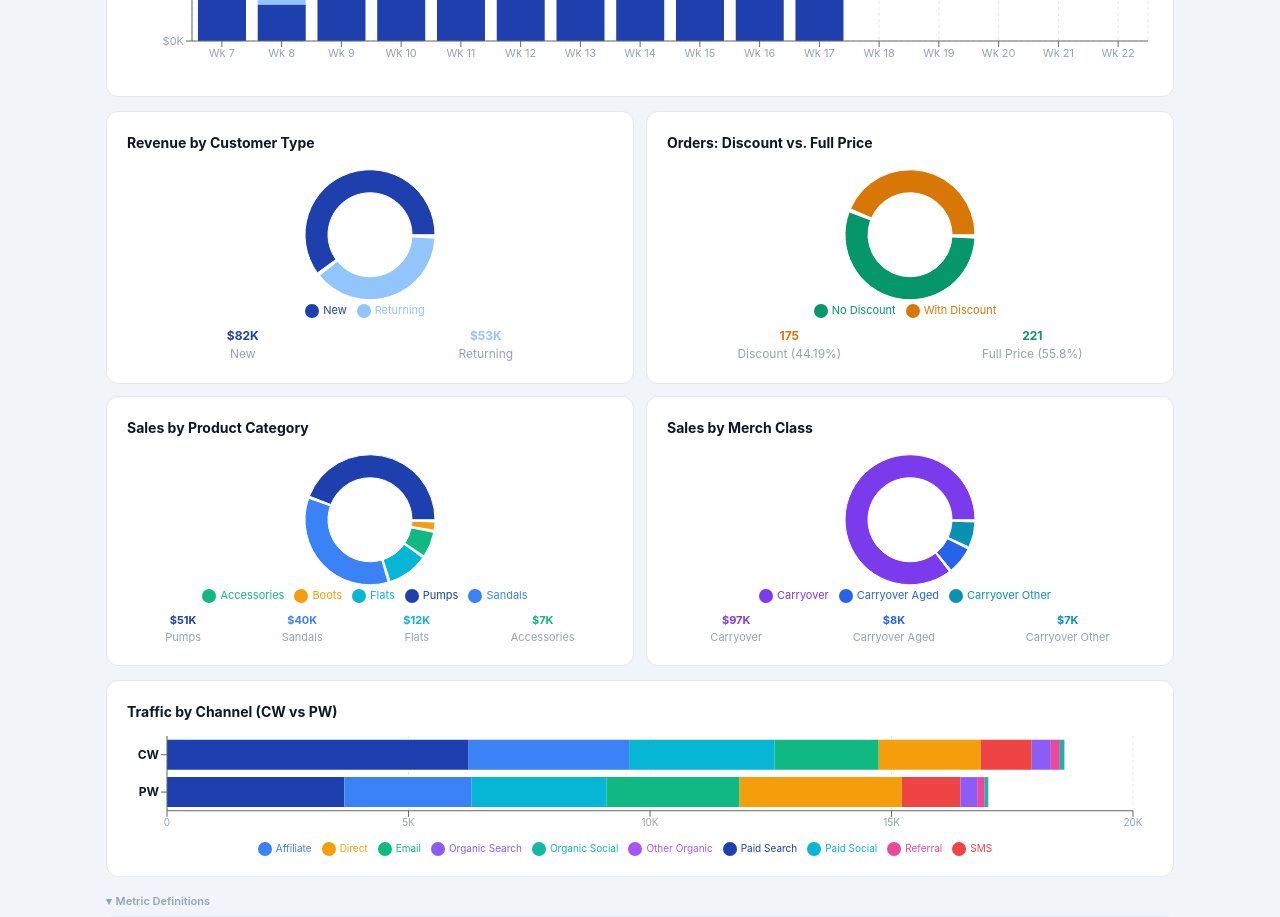
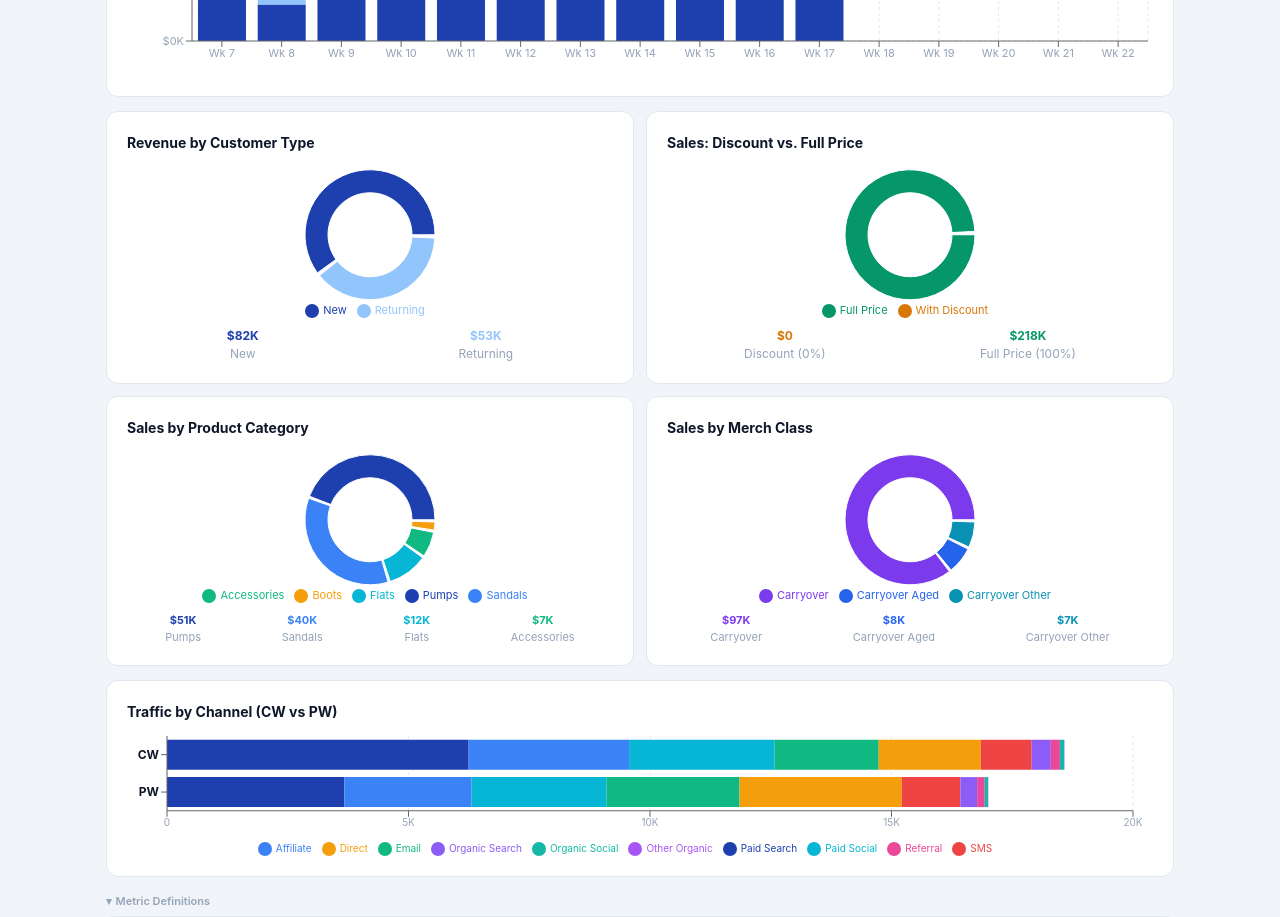
Before and after one commit to Sarah-Flint/weekly-dashboard, a Next.js app: page / in a window 1280 px wide. Shown: the part 1100-2017 px from the top of the page. Built offline with nearby package versions, Linux system fonts and the light colour scheme.

Commit message:
Update Dashboard.jsx

```diff
--- a/app/components/Dashboard.jsx
+++ b/app/components/Dashboard.jsx
@@ -414,6 +414,8 @@ useEffect(() => {
   priorOrdersWithDisc: _v(getMetric("ordercount_disc")._pw),
   orderDiscPct: _v(getMetric("order_disc_pct")._cw),
   priorOrderDiscPct: _v(getMetric("order_disc_pct")._pw),
+  gldWithDisc: _v(getMetric("gld_with_disc")._cw),
+  priorGldWithDisc: _v(getMetric("gld_with_disc")._pw),
 };
 
   const nROAS = DD.mktSpend ? (DD.newNetRev / DD.mktSpend).toFixed(2) : null;
@@ -971,16 +973,17 @@ const rows = [
       </div>
     </div>
     {(()=>{
-      const discOrders = DD.ordersWithDisc || 0;
-      const noDiscOrders = (DD.orders || 0) - discOrders;
-      const discPct = DD.orderDiscPct != null ? DD.orderDiscPct : (DD.orders ? +((discOrders / DD.orders) * 100).toFixed(1) : 0);
-      const noDiscPct = +(100 - discPct).toFixed(1);
+      const discGld = DD.gldWithDisc || 0;
+      const fullGld = (DD.gld || 0) - discGld;
+      const total = discGld + fullGld;
+      const discPct = total > 0 ? +((discGld / total) * 100).toFixed(1) : 0;
+      const fullPct = +(100 - discPct).toFixed(1);
       return <div style={{background:C.cd,borderRadius:12,border:`1px solid ${C.bd}`,padding:20}}>
-        <div style={{fontSize:14,fontWeight:700,color:C.nv,marginBottom:10}}>Orders: Discount vs. Full Price</div>
-        <ResponsiveContainer width="100%" height={160}><PieChart><Pie data={[{name:"With Discount",value:discOrders},{name:"No Discount",value:noDiscOrders}]} innerRadius={42} outerRadius={65} paddingAngle={3} dataKey="value"><Cell fill={C.am}/><Cell fill={C.gn}/></Pie><Tooltip formatter={(v,name)=>`${v} orders (${name==="With Discount"?discPct:noDiscPct}%)`}/><Legend iconType="circle" wrapperStyle={{fontSize:11}}/></PieChart></ResponsiveContainer>
+        <div style={{fontSize:14,fontWeight:700,color:C.nv,marginBottom:10}}>Sales: Discount vs. Full Price</div>
+        <ResponsiveContainer width="100%" height={160}><PieChart><Pie data={[{name:"With Discount",value:discGld},{name:"Full Price",value:fullGld}]} innerRadius={42} outerRadius={65} paddingAngle={3} dataKey="value"><Cell fill={C.am}/><Cell fill={C.gn}/></Pie><Tooltip formatter={(v,name)=>`${ff(v)} (${name==="With Discount"?discPct:fullPct}%)`}/><Legend iconType="circle" wrapperStyle={{fontSize:11}}/></PieChart></ResponsiveContainer>
         <div style={{display:"flex",justifyContent:"space-around",fontSize:12,marginTop:4}}>
-          <div style={{textAlign:"center"}}><div style={{fontWeight:700,color:C.am}}>{discOrders}</div><div style={{color:C.sL}}>Discount ({discPct}%)</div></div>
-          <div style={{textAlign:"center"}}><div style={{fontWeight:700,color:C.gn}}>{noDiscOrders}</div><div style={{color:C.sL}}>Full Price ({noDiscPct}%)</div></div>
+          <div style={{textAlign:"center"}}><div style={{fontWeight:700,color:C.am}}>{fmt(discGld)}</div><div style={{color:C.sL}}>Discount ({discPct}%)</div></div>
+          <div style={{textAlign:"center"}}><div style={{fontWeight:700,color:C.gn}}>{fmt(fullGld)}</div><div style={{color:C.sL}}>Full Price ({fullPct}%)</div></div>
         </div>
       </div>;
     })()}
```
